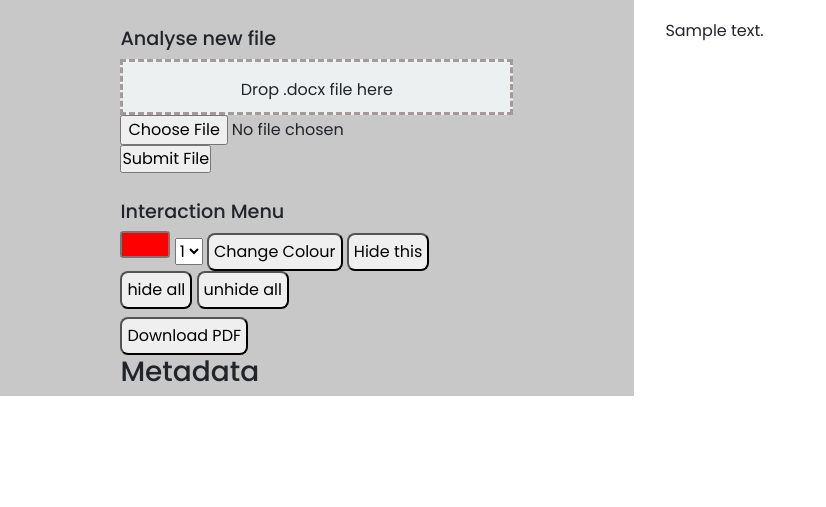
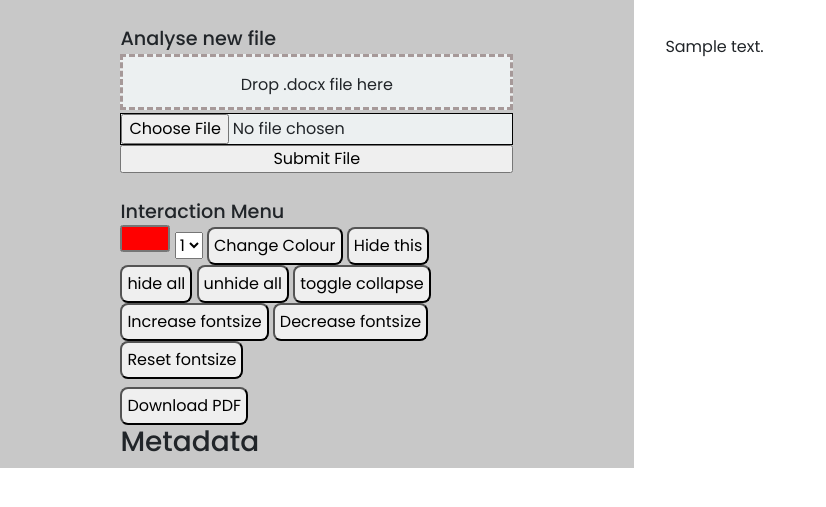
Before and after one commit to lujor20/CITS3200_Project, a Flask app: template app/tool1/templates/visualise.html in a window 1280 px wide. Shown: the part 95-602 px from the top of the page, without its empty margins (0-826 px from the left). Run offline with Flask 3, Linux system fonts and the light colour scheme; the template is opened without the code that fills it: values that come from a table or form of the project are taken from there, most other values are stand-ins (such as "Sample title", 1, 10 or a date in 2020); some libraries are stand-ins or nearby versions.

Commit message:
extra feature - maniulate text

```diff
--- a/app/tool1/static/fileupload.css
+++ b/app/tool1/static/fileupload.css
@@ -5,7 +5,7 @@
   line-height: 7vh; /** Hack to vertically center txt**/
   max-width: 100%;
 
-  margin: auto;
+  margin: 0.2rem auto;
   display: block;
 
   text-align: center;
--- a/app/tool1/static/tool1_style.css
+++ b/app/tool1/static/tool1_style.css
@@ -51,11 +51,10 @@ button{
   grid-row: 1;
   grid-column: 2;
   padding: 3%;
+  max-width: 100%;
 }
 
-.paragraph > p {
-  display:inline;
-}
+
 
 .menu {
   align-self: start;
@@ -96,6 +95,44 @@ CSS Styling related to section class "menu". - excluding the drop zone.
   font-size: 1.2rem;
 }
 
+.menu section {
+  margin: 0.1rem auto;
+}
+
+.menu h1 {
+  margin: 0.1rem auto;
+}
+
+/* For "Analyse new file" */
 .menu label {
   display: none;
 }
+
+#file {
+  width: 100%;
+  display:block;
+  background-color: #ecf0f1;
+  border: 1px solid black;
+}
+
+#submit {
+  width: 100%;
+}
+
+/* For "interaction menu */
+
+
+
+.document_text > .paragraph > p {
+  display: inline;
+}
+
+.paragraph {
+  margin: 1rem 0;
+}
+
+.collapse_structure > .paragraph {
+  display: inline;
+  margin: 0;
+  padding: 0;
+}
--- a/app/tool1/static/visualise.js
+++ b/app/tool1/static/visualise.js
@@ -253,3 +253,46 @@ function pdfChangeStyle(){
   document.getElementById("colour").style.display = "block";
   document.getElementById("pdf").style.display = "block";
 }
+
+function toggleParagraphStructure () {
+  let documentText = document.getElementsByClassName("document_text")[0];
+  if (documentText.classList.contains("collapse_structure")) {
+    documentText.classList.remove("collapse_structure");
+  } else {
+    documentText.classList.add("collapse_structure");
+  }
+}
+
+let font_size = 1;
+function increase_fontsize () {
+  let documentText = document.getElementsByClassName("document_text")[0];
+  font_size *=1.1;
+  documentText.style.fontSize = font_size.toString().concat("rem");
+
+  paragraphs = documentText.getElementsByClassName("paragraph");
+  for (let x = 0; x < paragraphs.length; x++) {
+    paragraphs[x].style.margin = font_size.toString().concat("rem 0");
+  }
+}
+
+function  decrease_fontsize () {
+  let documentText = document.getElementsByClassName("document_text")[0];
+  font_size /= 1.1;
+  documentText.style.fontSize = font_size.toString().concat("rem");
+
+  paragraphs = documentText.getElementsByClassName("paragraph");
+  for (let x = 0; x < paragraphs.length; x++) {
+    paragraphs[x].style.margin = font_size.toString().concat("rem 0");
+  }
+}
+
+function reset_fontsize () {
+  let documentText = document.getElementsByClassName("document_text")[0];
+  font_size = 1;
+  documentText.style.fontSize = font_size.toString().concat("rem");
+
+  paragraphs = documentText.getElementsByClassName("paragraph");
+  for (let x = 0; x < paragraphs.length; x++) {
+    paragraphs[x].style.margin = font_size.toString().concat("rem 0");
+  }
+}
--- a/app/tool1/templates/visualise.html
+++ b/app/tool1/templates/visualise.html
@@ -100,6 +100,11 @@
       </form>
       <button type="button" onclick="rsid_hide_all()">hide all</button>
       <button type="button" onclick="rsid_unhide_all()">unhide all</button>
+      <button type="button" onclick="toggleParagraphStructure()">toggle collapse</button>
+
+      <button type="button" onclick="increase_fontsize()">Increase fontsize</button>
+      <button type="button" onclick="decrease_fontsize()">Decrease fontsize</button>
+      <button type="button" onclick="reset_fontsize()">Reset fontsize</button>
     </div>
     <div id="pdf">
       <button type="button" onclick="pdfChangeStyle()">Download PDF</button>
```
